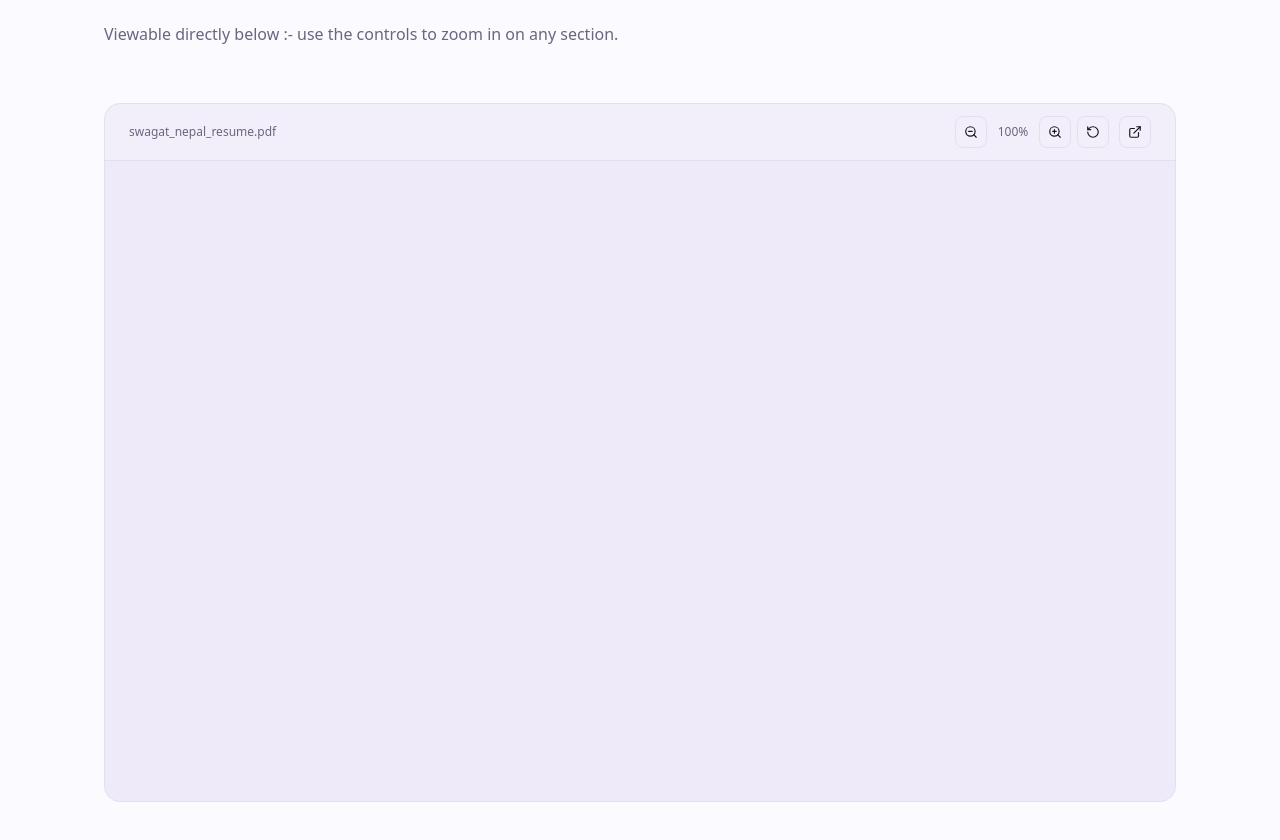
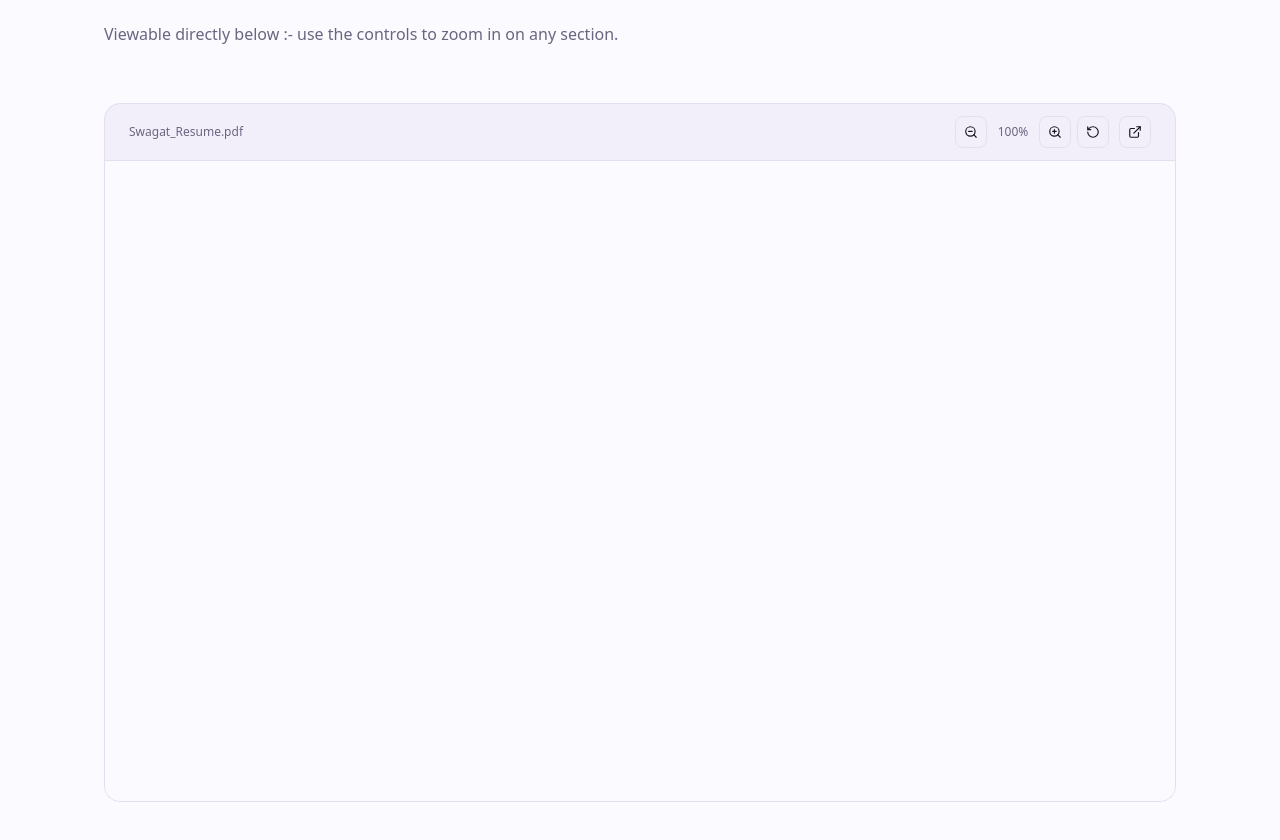
Before and after one commit to swagat017/Personal-Portfolio, a Next.js app: page / in a window 1280 px wide. Shown: the part 5254-6094 px from the top of the page. Built offline with nearby package versions, Linux system fonts and the light colour scheme.

Commit message:
resume name modified

```diff
--- a/src/components/sections/resume.tsx
+++ b/src/components/sections/resume.tsx
@@ -28,7 +28,7 @@
           <div className="rounded-2xl border border-border-soft bg-surface overflow-hidden">
             <div className="flex items-center justify-between border-b border-border-soft px-4 sm:px-6 py-3">
               <p className="font-mono text-xs text-slate">
-                {personal.name.toLowerCase().replace(" ", "_")}_resume.pdf
+                Swagat_Resume.pdf
               </p>
               <div className="flex items-center gap-1.5">
                 <button
```
